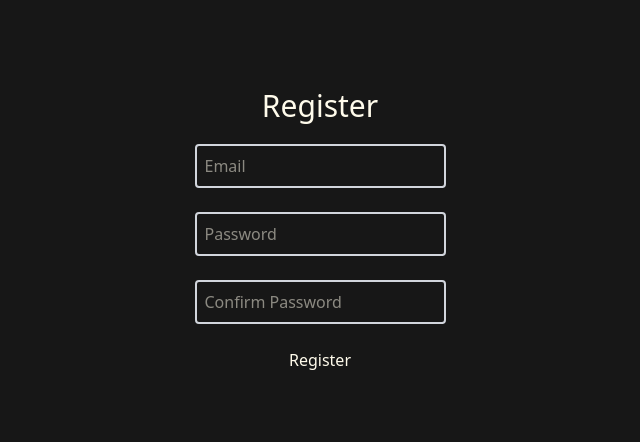
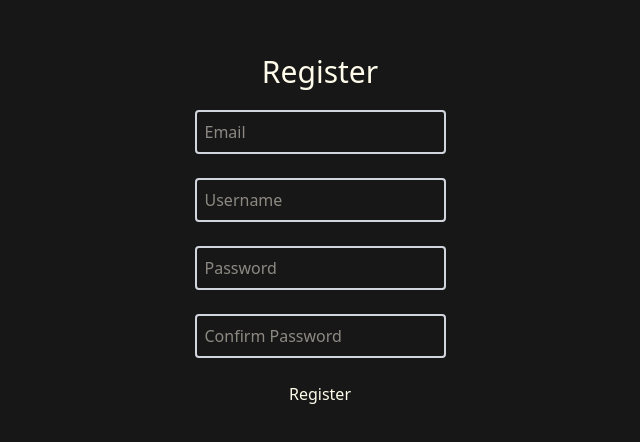
Before and after one commit to harshit-dugar/reelify, a Next.js app: page /register in a window 1280 px wide. Shown: the part 170-612 px from the top of the page, without its empty margins (320-960 px from the left). Built offline with nearby package versions, Linux system fonts and the light colour scheme; no server answers; what imagekitio-next would draw is missing.

Commit message:
user model change

```diff
--- a/app/api/auth/register/route.ts
+++ b/app/api/auth/register/route.ts
@@ -4,9 +4,9 @@ import User from "@/models/User";
 
 export async function POST(request: NextRequest){
     try {
-        const {email, password} = await request.json();
+        const {email, password,userName} = await request.json();
 
-        if(!email || !password) {
+        if(!email || !password || !userName) {
             console.log("Email and password are required");
             return NextResponse.json({error: "Email and password are required"}, {status: 400});
         }
@@ -21,7 +21,8 @@ export async function POST(request: NextRequest){
         //create new user
         await User.create({
             email,
-            password
+            password,
+            userName
         });
         return NextResponse.json({message: "User created successfully"});
 
--- a/app/register/page.tsx
+++ b/app/register/page.tsx
@@ -6,6 +6,7 @@ import React, { useState } from 'react'
 function Register() {
     const router = useRouter();
     const [email, setEmail] = useState("")
+    const [userName, setUserName] = useState("")
     const [password, setPassword] = useState("")
     const [confirmPassword, setConfirmPassword] = useState("")
     const [error, setError] = useState("")
@@ -25,7 +26,7 @@ function Register() {
                 headers: {
                     "Content-Type": "application/json"
                 },
-                body: JSON.stringify({ email, password })
+                body: JSON.stringify({ email, password, userName })
             })
             const data = await res.json()
             if (!res.ok) {
@@ -52,6 +53,14 @@ function Register() {
                 />
                 <input
                     className='border-2 border-gray-300 p-2 rounded hover:border-gray-500 mb-2'
+                    type="text"
+                    placeholder="Username"
+                    value={userName}
+                    onChange={(e) => setUserName(e.target.value)}
+                    required
+                />
+                <input
+                    className='border-2 border-gray-300 p-2 rounded hover:border-gray-500 mb-2'
                     type="password"
                     placeholder="Password"
                     value={password}
--- a/models/User.ts
+++ b/models/User.ts
@@ -4,6 +4,7 @@ import bcrypt from "bcryptjs";
 export interface UserI{
     email: string;
     password: string;
+    userName: string;
     _id?: mongoose.Types.ObjectId;
     createdAt?: Date;
     updatedAt?: Date;
@@ -11,7 +12,8 @@ export interface UserI{
 
 const UserSchema = new mongoose.Schema<UserI>({
     email: {type: String, required: true, unique: true},
-    password: {type: String, required: true}
+    password: {type: String, required: true},
+    userName: {type: String, required: true, unique: true}
 }, {timestamps: true}
 );
 
--- a/util/auth.ts
+++ b/util/auth.ts
@@ -62,7 +62,7 @@ export const authOptions: NextAuthOptions = {
     },
     session: {
         strategy: "jwt",
-        maxAge: 30 * 24 * 60 * 60
+        maxAge: 30 * 24 * 60 * 60 // 30 days
     },
     secret: process.env.NEXTAUTH_SECRET
 }
```
